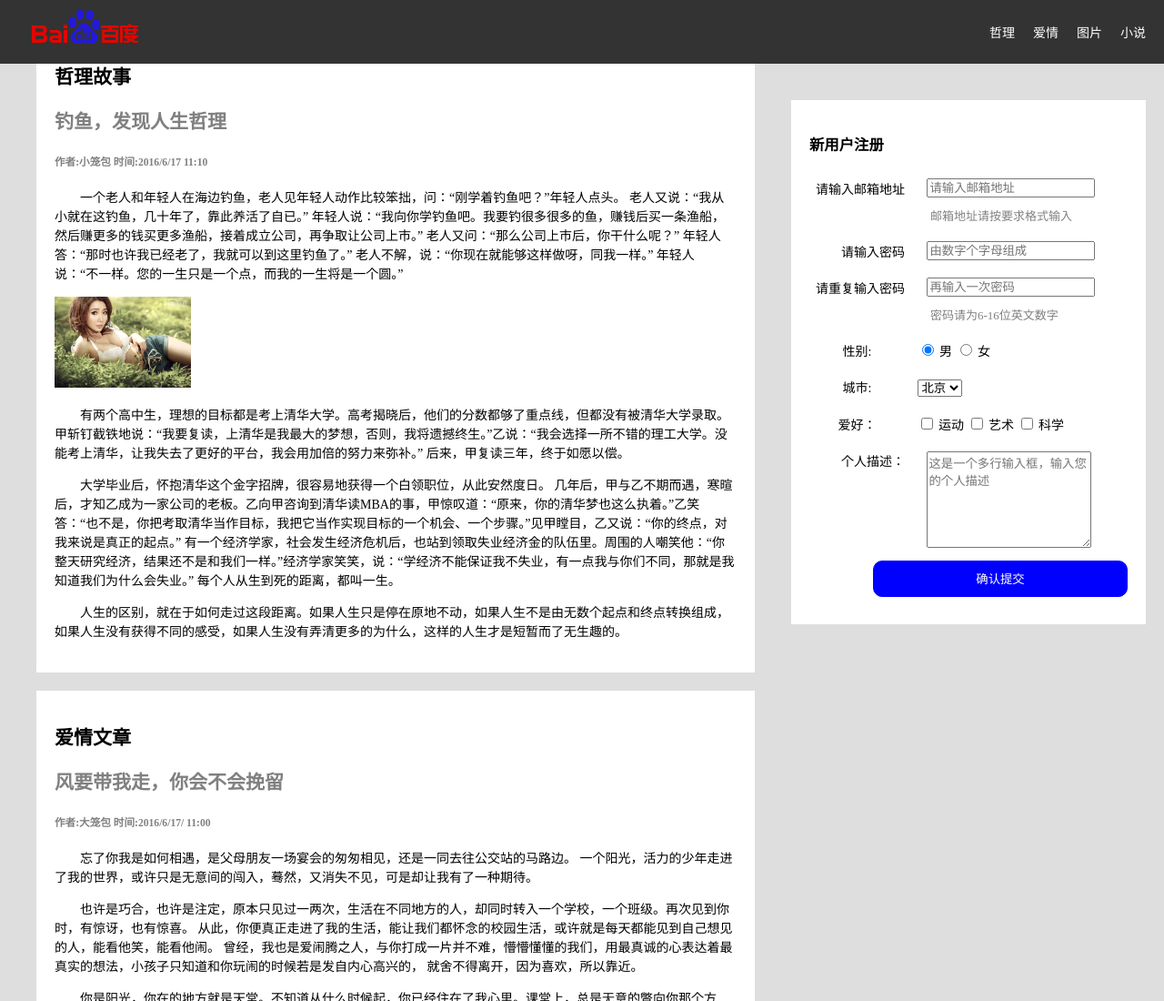
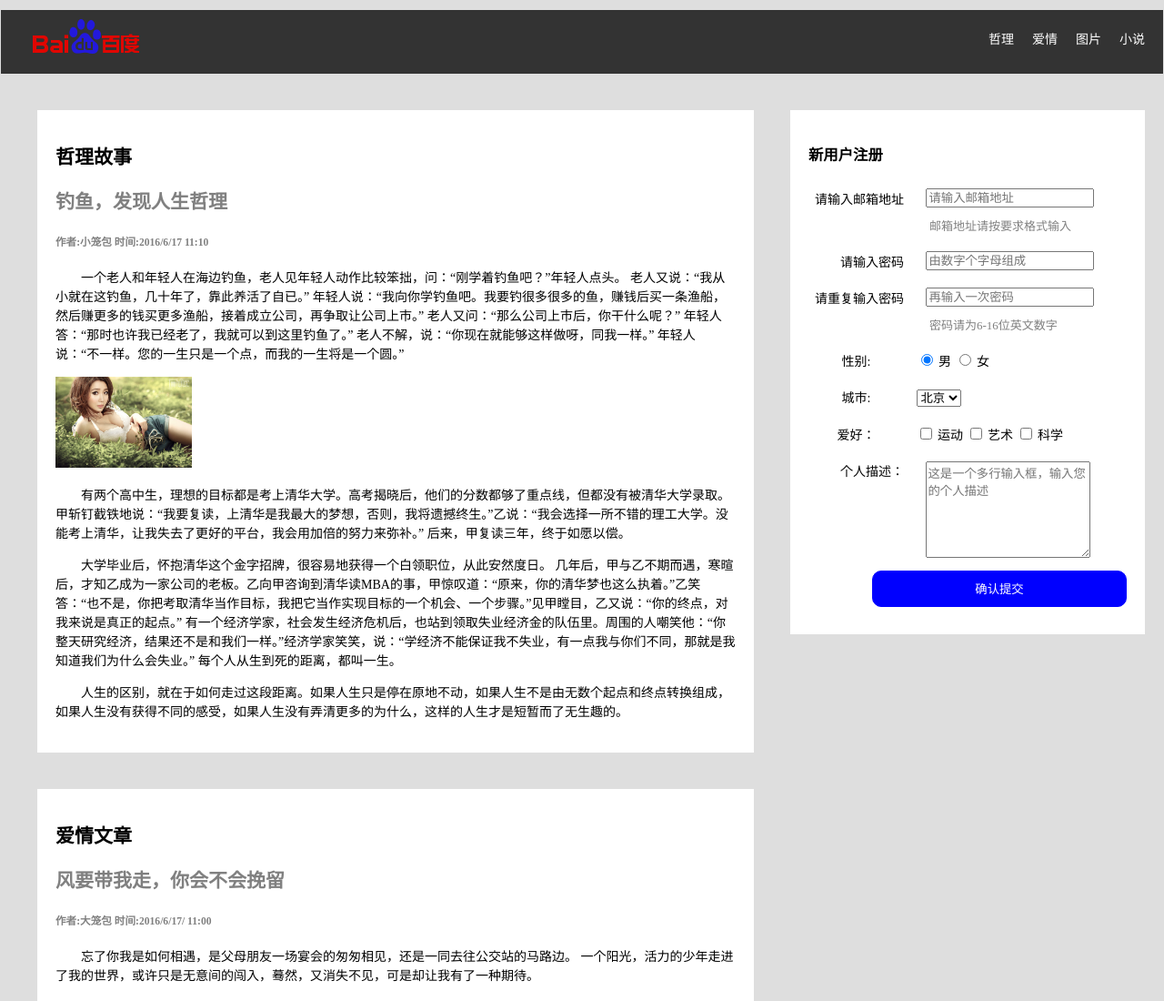
Before and after one commit to newlg/article, a plain HTML site: page index.html in a window 1280 px wide. Shown: the top 1100 px of the page at 91% size. Drawn offline with Linux system fonts and the light colour scheme.

Commit message:
练习的百度文章页面1

```diff
--- a/index.css
+++ b/index.css
@@ -1,10 +1,11 @@
 /**{padding:0;margin:0}*/
+body{padding:1px;}
 ul li{list-style:none;}
-a{text-de}
 
-.header{
+
+/*.header{
   float:left;
-}
+}*/
 body{
 
   font-family:"黑体";
@@ -25,9 +26,9 @@ body{
 
 .header span{
 
-  height:40px;
-  display:block;
-  /*margin-top:10px;*/
+  height:30px;
+  /*display:block;*/
+  margin-top:10px;
   vertical-align: middle;
   display:table;
 }
@@ -35,6 +36,7 @@ body{
   margin-left:35px;
   cursor:pointer;
   margin-top:10px;
+  vertical-align: middle;
 
 }
 
@@ -66,7 +68,7 @@ nav ul li a:hover{
 }
 
 article{
-  /*margin-top:40px;*/
+  margin-top:40px;
   background-color:#fff;
   margin-left:40px;
   margin-right:450px;
@@ -84,7 +86,7 @@ article{
 
 figure{
   height:120px;
-  width: 200px;
+  width: 150px;
   border: 1px solid #aaa;
   text-align: center;
   padding-top: 10px;
```
Also changed, not shown: index.html (+1 -0 lines).
